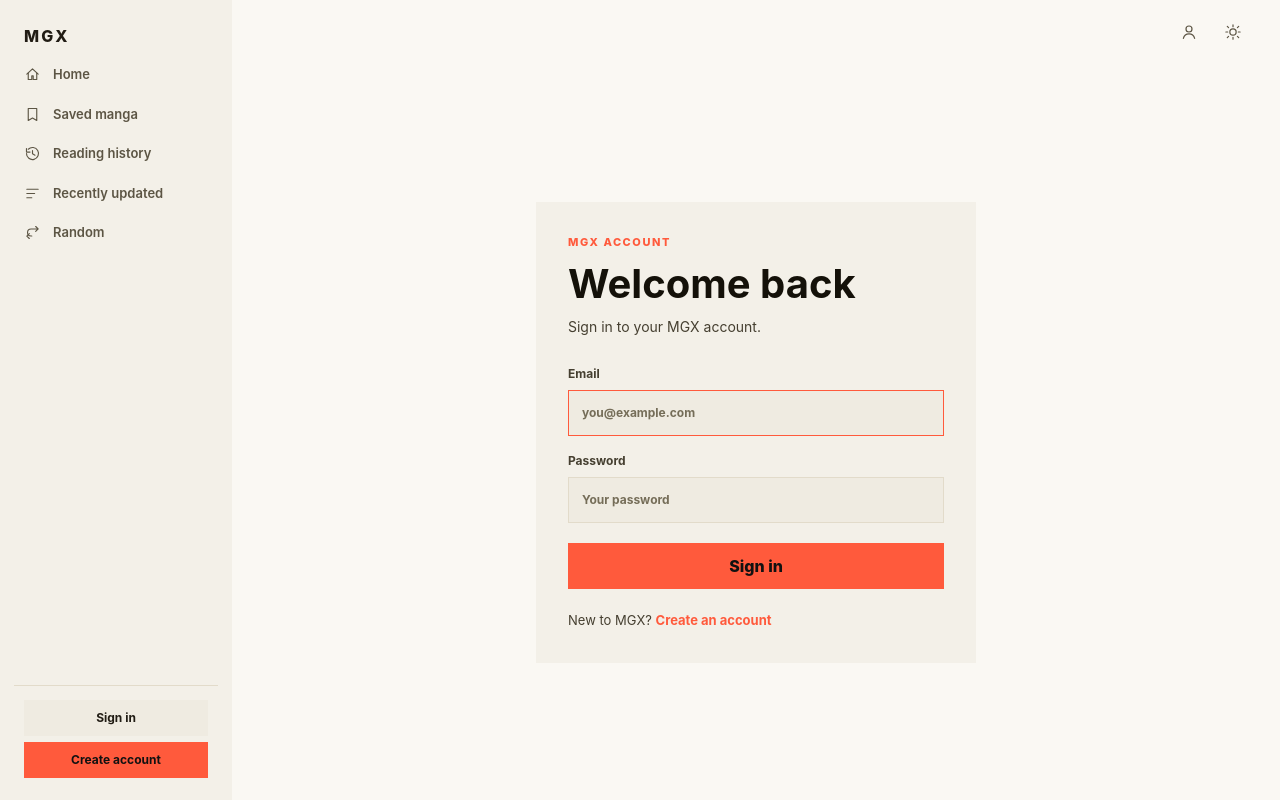
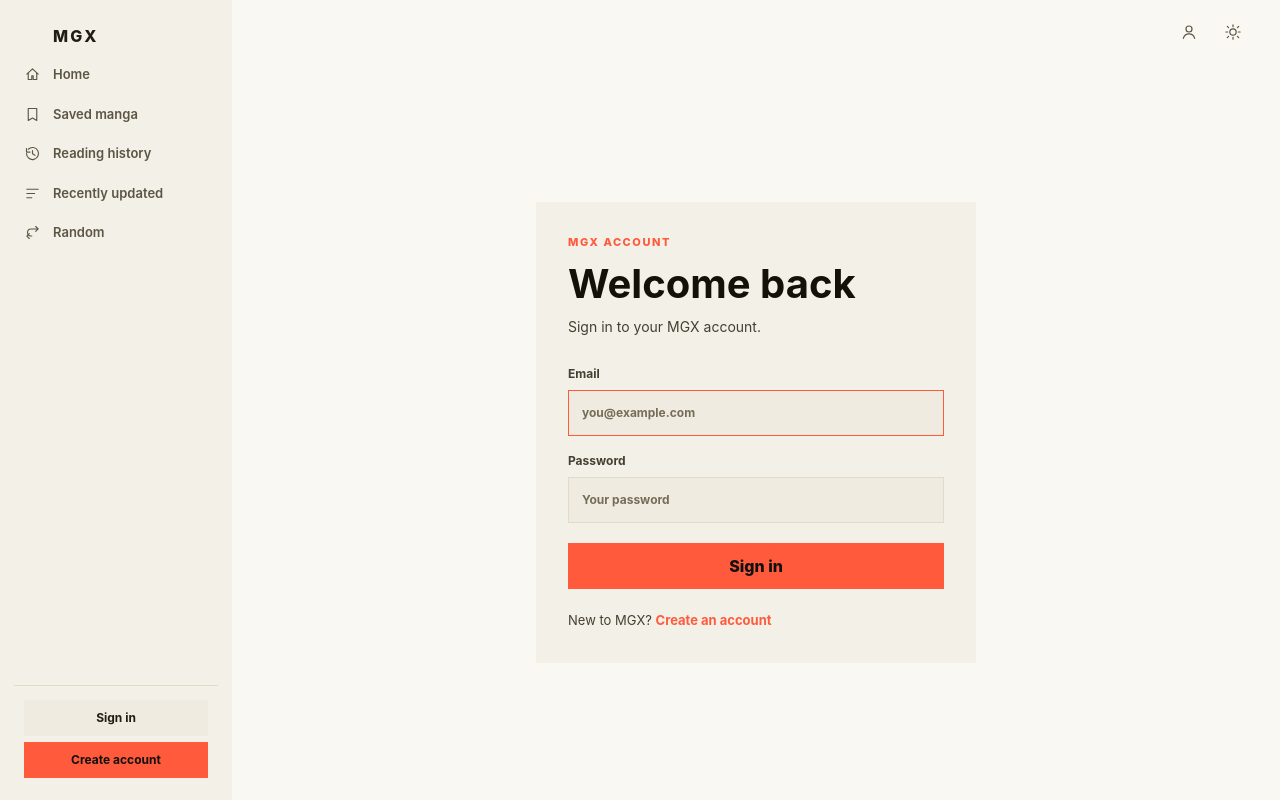
Before and after one commit to nguyenduyhung3624/MGX, a React (Vite) app: page /login in a window 1280 px wide. Built offline with nearby package versions, Linux system fonts and the light colour scheme; no server answers.

Commit message:
style: align sidebar brand and mobile theme control

```diff
--- a/src/index.css
+++ b/src/index.css
@@ -2991,3 +2991,28 @@ button, input, select, .search-box, .update-row, .chapter-item, .manga-info-pane
     display: none;
   }
 }
+
+
+/* Final sidebar brand alignment. */
+@media (min-width: 981px) {
+  .side-brand .side-logo {
+    padding-left: 39px;
+    padding-right: 0;
+  }
+}
+
+@media (max-width: 980px) {
+  .side-brand {
+    padding-inline: 10px;
+  }
+
+  .side-brand .side-logo {
+    padding-left: 0;
+    padding-right: 0;
+  }
+
+  .theme-switch {
+    margin-top: 0;
+    align-self: center;
+  }
+}
```
